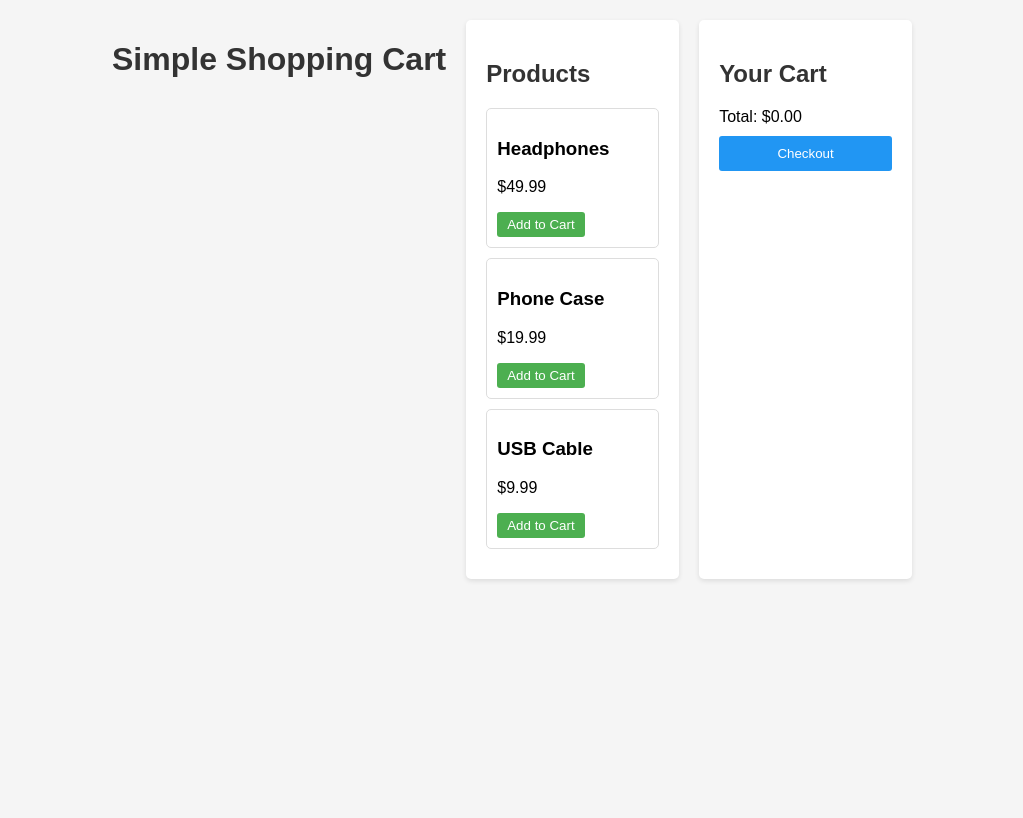
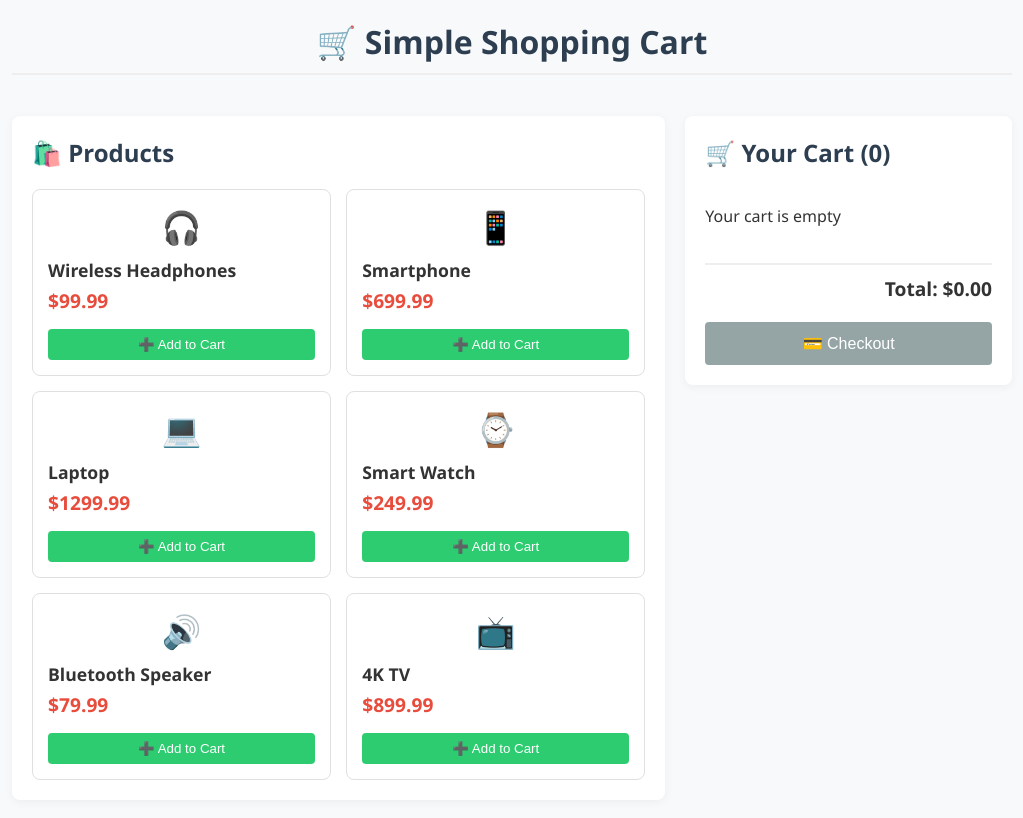
Before and after one commit to Gohilharshil201/JavaScript-Interview-Programs, a plain HTML site: page ClassExample/shopping-cart.html in a window 1280 px wide. Shown: the whole page, without its empty margins (128-1151 px from the left). Drawn offline with Linux system fonts and the light colour scheme.

Commit message:
class and promise example

```diff
--- a/ClassExample/shopping-cart.css
+++ b/ClassExample/shopping-cart.css
@@ -1,60 +1,180 @@
+/* Base Styles */
 body {
-    font-family: Arial, sans-serif;
+    font-family: 'Segoe UI', Tahoma, Geneva, Verdana, sans-serif;
     margin: 0;
     padding: 20px;
-    background-color: #f5f5f5;
+    background-color: #f8f9fa;
+    color: #333;
 }
 
 .container {
-    max-width: 800px;
+    max-width: 1000px;
     margin: 0 auto;
-    display: flex;
+    display: grid;
+    grid-template-columns: 2fr 1fr;
     gap: 20px;
 }
 
-.products, .cart {
+h1, h2 {
+    color: #2c3e50;
+    margin-top: 0;
+}
+
+h1 {
+    grid-column: 1 / -1;
+    text-align: center;
+    padding-bottom: 10px;
+    border-bottom: 2px solid #eee;
+}
+
+/* Products Section */
+.products {
     background: white;
     padding: 20px;
-    border-radius: 5px;
-    box-shadow: 0 2px 5px rgba(0,0,0,0.1);
-    flex: 1;
+    border-radius: 8px;
+    box-shadow: 0 2px 10px rgba(0,0,0,0.05);
 }
 
-h1, h2 {
-    color: #333;
+.product-grid {
+    display: grid;
+    grid-template-columns: repeat(auto-fill, minmax(200px, 1fr));
+    gap: 15px;
+    margin-top: 15px;
 }
 
-.product {
-    border: 1px solid #ddd;
-    padding: 10px;
-    margin-bottom: 10px;
-    border-radius: 5px;
+.product-card {
+    border: 1px solid #e0e0e0;
+    padding: 15px;
+    border-radius: 8px;
+    transition: all 0.3s ease;
 }
 
-.product button {
-    background-color: #4CAF50;
+.product-card:hover {
+    transform: translateY(-3px);
+    box-shadow: 0 5px 15px rgba(0,0,0,0.1);
+}
+
+.product-name {
+    font-weight: bold;
+    margin: 10px 0 5px;
+    font-size: 1.1em;
+}
+
+.product-price {
+    color: #e74c3c;
+    font-weight: bold;
+    font-size: 1.2em;
+    margin: 5px 0;
+}
+
+.add-to-cart {
+    background-color: #2ecc71;
     color: white;
     border: none;
-    padding: 5px 10px;
-    border-radius: 3px;
+    padding: 8px 12px;
+    border-radius: 4px;
     cursor: pointer;
+    width: 100%;
+    margin-top: 10px;
+    transition: background-color 0.2s;
+}
+
+.add-to-cart:hover {
+    background-color: #27ae60;
+}
+
+/* Cart Section */
+.cart {
+    background: white;
+    padding: 20px;
+    border-radius: 8px;
+    box-shadow: 0 2px 10px rgba(0,0,0,0.05);
+    position: sticky;
+    top: 20px;
+    align-self: start;
+}
+
+.cart-items {
+    max-height: 300px;
+    overflow-y: auto;
+    margin: 15px 0;
 }
 
 .cart-item {
     display: flex;
     justify-content: space-between;
-    margin-bottom: 10px;
-    padding-bottom: 10px;
+    align-items: center;
+    padding: 10px 0;
     border-bottom: 1px solid #eee;
 }
 
-#checkout-btn {
-    background-color: #2196F3;
+.cart-item-name {
+    flex: 2;
+}
+
+.cart-item-price {
+    flex: 1;
+    text-align: right;
+}
+
+.remove-item {
+    color: #e74c3c;
+    cursor: pointer;
+    margin-left: 10px;
+    font-weight: bold;
+}
+
+.cart-total {
+    font-weight: bold;
+    font-size: 1.2em;
+    text-align: right;
+    margin: 20px 0;
+    padding-top: 10px;
+    border-top: 2px solid #eee;
+}
+
+.checkout-btn {
+    background-color: #3498db;
     color: white;
     border: none;
-    padding: 10px;
-    border-radius: 3px;
+    padding: 12px;
+    border-radius: 4px;
     cursor: pointer;
     width: 100%;
-    margin-top: 10px;
+    font-size: 1em;
+    transition: background-color 0.2s;
 }
+
+.checkout-btn:hover {
+    background-color: #2980b9;
+}
+
+.checkout-btn:disabled {
+    background-color: #95a5a6;
+    cursor: not-allowed;
+}
+
+.order-message {
+    margin-top: 15px;
+    padding: 10px;
+    border-radius: 4px;
+    text-align: center;
+    display: none;
+}
+
+.order-success {
+    background-color: #d4edda;
+    color: #155724;
+    display: block;
+}
+
+/* Responsive */
+@media (max-width: 768px) {
+    .container {
+        grid-template-columns: 1fr;
+    }
+
+    .cart {
+        position: static;
+    }
+}
--- a/ClassExample/shopping-cart.html
+++ b/ClassExample/shopping-cart.html
@@ -8,18 +8,19 @@
   </head>
   <body>
     <div class="container">
-      <h1>Simple Shopping Cart</h1>
+      <h1>🛒 Simple Shopping Cart</h1>
 
       <div class="products">
-        <h2>Products</h2>
-        <div id="product-list"></div>
+        <h2>🛍️ Products</h2>
+        <div id="product-list" class="product-grid"></div>
       </div>
 
       <div class="cart">
-        <h2>Your Cart</h2>
-        <div id="cart-items"></div>
-        <div id="cart-total">Total: $0.00</div>
-        <button id="checkout-btn">Checkout</button>
+        <h2>🛒 Your Cart (<span id="cart-count">0</span>)</h2>
+        <div id="cart-items" class="cart-items"></div>
+        <div id="cart-total" class="cart-total">Total: $0.00</div>
+        <button id="checkout-btn" class="checkout-btn">💳 Checkout</button>
+        <div id="order-message" class="order-message"></div>
       </div>
     </div>
 
--- a/ClassExample/shopping-cart.js
+++ b/ClassExample/shopping-cart.js
@@ -1,9 +1,10 @@
 // Product Class
 class Product {
-  constructor(id, name, price) {
+  constructor(id, name, price, image = "🛒") {
     this.id = id;
     this.name = name;
     this.price = price;
+    this.image = image;
   }
 }
 
@@ -34,14 +35,31 @@ class ShoppingCart {
     } else {
       this.items.push(new CartItem(product));
     }
+    this.updateUI();
   }
 
   removeItem(productId) {
     this.items = this.items.filter((item) => item.product.id !== productId);
+    this.updateUI();
   }
 
   getTotal() {
     return this.items.reduce((total, item) => total + item.getTotal(), 0);
+  }
+
+  getItemCount() {
+    return this.items.reduce((count, item) => count + item.quantity, 0);
+  }
+
+  clear() {
+    this.items = [];
+    this.updateUI();
+  }
+
+  updateUI() {
+    displayCart();
+    document.getElementById("cart-count").textContent = this.getItemCount();
+    document.getElementById("checkout-btn").disabled = this.items.length === 0;
   }
 }
 
@@ -51,14 +69,19 @@ function displayProducts() {
   productList.innerHTML = "";
 
   products.forEach((product) => {
-    const productElement = document.createElement("div");
-    productElement.className = "product";
-    productElement.innerHTML = `
-            <h3>${product.name}</h3>
-            <p>$${product.price.toFixed(2)}</p>
-            <button onclick="addToCart(${product.id})">Add to Cart</button>
+    const productCard = document.createElement("div");
+    productCard.className = "product-card";
+    productCard.innerHTML = `
+            <div style="font-size: 2em; text-align: center;">${
+              product.image
+            }</div>
+            <div class="product-name">${product.name}</div>
+            <div class="product-price">$${product.price.toFixed(2)}</div>
+            <button class="add-to-cart" onclick="addToCart(${product.id})">
+                ➕ Add to Cart
+            </button>
         `;
-    productList.appendChild(productElement);
+    productList.appendChild(productCard);
   });
 }
 
@@ -66,16 +89,26 @@ function displayCart() {
   const cartItems = document.getElementById("cart-items");
   cartItems.innerHTML = "";
 
+  if (cart.items.length === 0) {
+    cartItems.innerHTML = "<p>Your cart is empty</p>";
+  } else {
     cart.items.forEach((item) => {
       const cartItem = document.createElement("div");
       cartItem.className = "cart-item";
       cartItem.innerHTML = `
-            <span>${item.product.name} x${item.quantity}</span>
-            <span>$${item.getTotal().toFixed(2)}</span>
-            <button onclick="removeFromCart(${item.product.id})">Remove</button>
+                <div class="cart-item-name">
+                    ${item.product.name} x${item.quantity}
+                </div>
+                <div class="cart-item-price">
+                    $${item.getTotal().toFixed(2)}
+                </div>
+                <span class="remove-item" onclick="removeFromCart(${
+                  item.product.id
+                })">✖</span>
             `;
       cartItems.appendChild(cartItem);
     });
+  }
 
   document.getElementById("cart-total").textContent = `Total: $${cart
     .getTotal()
@@ -85,25 +118,35 @@ function displayCart() {
 function addToCart(productId) {
   const product = products.find((p) => p.id === productId);
   cart.addItem(product);
-  displayCart();
 }
 
 function removeFromCart(productId) {
   cart.removeItem(productId);
-  displayCart();
 }
 
 function checkout() {
-  alert(`Order placed! Total: $${cart.getTotal().toFixed(2)}`);
-  cart.items = [];
-  displayCart();
+  const orderMessage = document.getElementById("order-message");
+  orderMessage.textContent = `Order placed successfully! Total: $${cart
+    .getTotal()
+    .toFixed(2)}`;
+  orderMessage.className = "order-message order-success";
+  orderMessage.style.display = "block";
+
+  setTimeout(() => {
+    orderMessage.style.display = "none";
+  }, 3000);
+
+  cart.clear();
 }
 
 // Sample Data
 const products = [
-  new Product(1, "Headphones", 49.99),
-  new Product(2, "Phone Case", 19.99),
-  new Product(3, "USB Cable", 9.99)
+  new Product(1, "Wireless Headphones", 99.99, "🎧"),
+  new Product(2, "Smartphone", 699.99, "📱"),
+  new Product(3, "Laptop", 1299.99, "💻"),
+  new Product(4, "Smart Watch", 249.99, "⌚"),
+  new Product(5, "Bluetooth Speaker", 79.99, "🔊"),
+  new Product(6, "4K TV", 899.99, "📺")
 ];
 
 const cart = new ShoppingCart();
@@ -111,6 +154,7 @@ const cart = new ShoppingCart();
 // Initialize
 displayProducts();
 displayCart();
+document.getElementById("checkout-btn").disabled = true;
 
 // Event Listeners
 document.getElementById("checkout-btn").addEventListener("click", checkout);
--- /dev/null
+++ b/PromiseExample/Coffee.css
@@ -0,0 +1,36 @@
+body {
+  font-family: sans-serif;
+  background: #f3f3f3;
+  display: flex;
+  align-items: center;
+  justify-content: center;
+  height: 100vh;
+  margin: 0;
+}
+
+.container {
+  text-align: center;
+  padding: 30px;
+  background: white;
+  border-radius: 12px;
+  box-shadow: 0 0 10px rgba(0, 0, 0, 0.1);
+}
+
+#orderBtn {
+  padding: 10px 20px;
+  font-size: 18px;
+  background-color: #795548;
+  color: white;
+  border: none;
+  border-radius: 6px;
+  cursor: pointer;
+}
+
+#orderBtn:hover {
+  background-color: #5d4037;
+}
+
+#status {
+  margin-top: 20px;
+  font-size: 18px;
+}
--- a/trickyQue.js
+++ b/trickyQue.js
@@ -1 +1,4 @@
 console.log([1, 2, 3] + [4, 5, 6]); // 1,2,34,5,6
+
+const randomNumber = Math.floor(Math.random() * 99 + 1); // Avoid 0
+console.log(randomNumber);
```
Also changed, not shown: PromiseExample/Coffee.html (added, +18 -0 lines), PromiseExample/Coffee.js (added, +32 -0 lines), promise.js (added, +28 -0 lines). Lines whose indentation alone changed are shown as unchanged.
